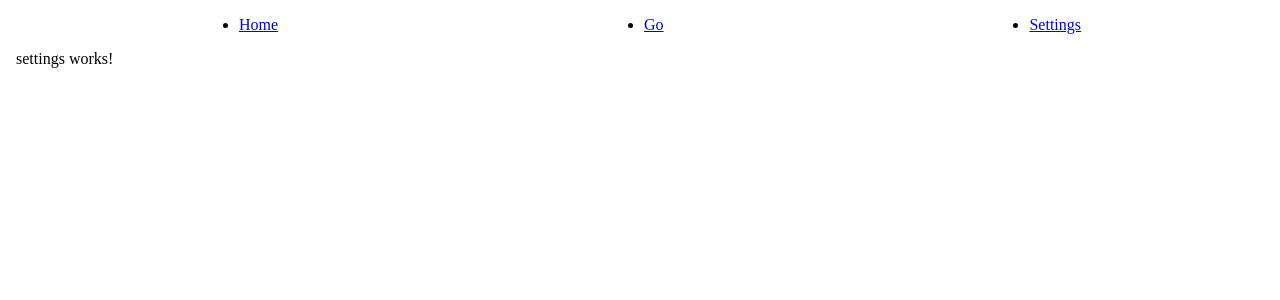
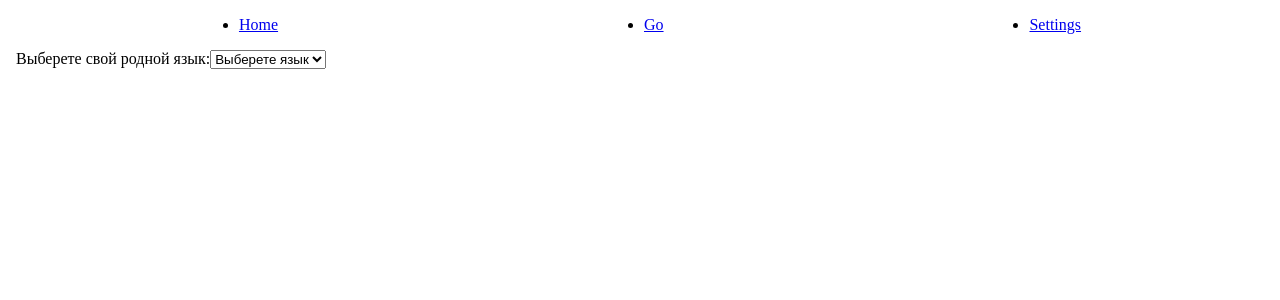
Before and after one commit to protenot/OTUS-prof-angular, an Angular app: page /settings in a window 1280 px wide. Shown: the top 300 px of the page. Built offline with nearby package versions, Linux system fonts and the light colour scheme.

Commit message:
add service for neighbour components

```diff
--- a/package.json
+++ b/package.json
@@ -26,6 +26,7 @@
     "@angular/platform-browser": "^17.1.0",
     "@angular/platform-browser-dynamic": "^17.1.0",
     "@angular/router": "^17.1.0",
+    "ng-element-plus": "^0.1.0-alpha.0",
     "rxjs": "~7.8.0",
     "tslib": "^2.3.0",
     "zone.js": "~0.14.3"
--- a/src/app/app.component.ts
+++ b/src/app/app.component.ts
@@ -2,6 +2,7 @@ import { Component, NgModule } from '@angular/core';
 import { RouterOutlet, RouterLink } from '@angular/router';
 import { routes } from './app.routes';
 import { RouterModule } from '@angular/router';
+
 
 @Component({
   selector: 'app-root',
--- a/src/app/go/go.component.html
+++ b/src/app/go/go.component.html
@@ -1 +1 @@
-<p>go works!</p>
+<p> Вы выбрали {{selectedNativeLanguage}}</p>
--- a/src/app/go/go.component.ts
+++ b/src/app/go/go.component.ts
@@ -1,4 +1,5 @@
-import { Component } from '@angular/core';
+import { Component, OnInit } from '@angular/core';
+import { SettingsService } from '../services/settings-service.service';
 
 @Component({
   selector: 'app-go',
@@ -6,5 +7,19 @@ import { Component } from '@angular/core';
   imports: [],
   templateUrl: './go.component.html',
   styleUrl: './go.component.css',
+ // providers:[SettingsServiceService]
 })
-export class GoComponent {}
+
+/* export class GoComponent{
+@Input()
+selectedLanguage!:'string';
+} */
+export class GoComponent implements OnInit {
+  selectedNativeLanguage:string = '';
+  constructor(private SettingsService:SettingsService){ }
+  ngOnInit(): void {
+    this.SettingsService.selectedNativeLanguage$.subscribe(value => {
+      this.selectedNativeLanguage = value;
+    });
+  }
+}
--- /dev/null
+++ b/src/app/services/settings-service.service.ts
@@ -0,0 +1,22 @@
+import { Injectable} from '@angular/core';
+import { BehaviorSubject } from 'rxjs';
+
+@Injectable({
+  providedIn: 'root'
+})
+export class SettingsService {
+
+
+  private selectedNativeLanguageSubject = new BehaviorSubject<string>('');
+ selectedNativeLanguage$ = this.selectedNativeLanguageSubject.asObservable();
+setSelectedNativeLanguage(value:string):void{
+  this.selectedNativeLanguageSubject.next(value)
+  console.log('+++', value)
+}
+
+getSelectedNativeLanguage():string{
+  console.log('---', this.selectedNativeLanguageSubject.value)
+  return this.selectedNativeLanguageSubject.value;
+}
+  constructor() { }
+}
--- a/src/app/settings/settings.component.html
+++ b/src/app/settings/settings.component.html
@@ -1 +1,8 @@
-<p>settings works!</p>
+<form name="goForm">
+<label for="native-language">Выберете свой родной язык:</label>
+<select  name = "native-language" id = "native-language" (change)="onChangeNativeLanguage($event)">
+<option value="">Выберете язык</option>
+<option value="russian">Русский</option>
+<option value="english">English</option>
+</select>
+</form>
--- a/src/app/settings/settings.component.ts
+++ b/src/app/settings/settings.component.ts
@@ -1,10 +1,28 @@
 import { Component } from '@angular/core';
+import { SettingsService } from '../services/settings-service.service';
 
 @Component({
   selector: 'app-settings',
   standalone: true,
-  imports: [],
+  imports: [ ],
   templateUrl: './settings.component.html',
   styleUrl: './settings.component.css',
+ // providers:[SettingsServiceService],
 })
-export class SettingsComponent {}
+export class SettingsComponent {
+
+  selectedLanguage='';
+constructor(private settingsService:SettingsService){}
+
+
+
+onChangeNativeLanguage(event:Event){
+  const selectElement = event.target as HTMLSelectElement;
+ console.log('selectElement '+ JSON.stringify(selectElement))
+  this.selectedLanguage= selectElement.value;
+ //\
+  this.settingsService.setSelectedNativeLanguage(this.selectedLanguage);
+ console.log('Выбранный язык : '+this.selectedLanguage)
+}
+}
+ // private settingsServiceService:SettingsServiceService){}
```
Also changed, not shown: 2 other files (tests, documents, lock files or other folders).
